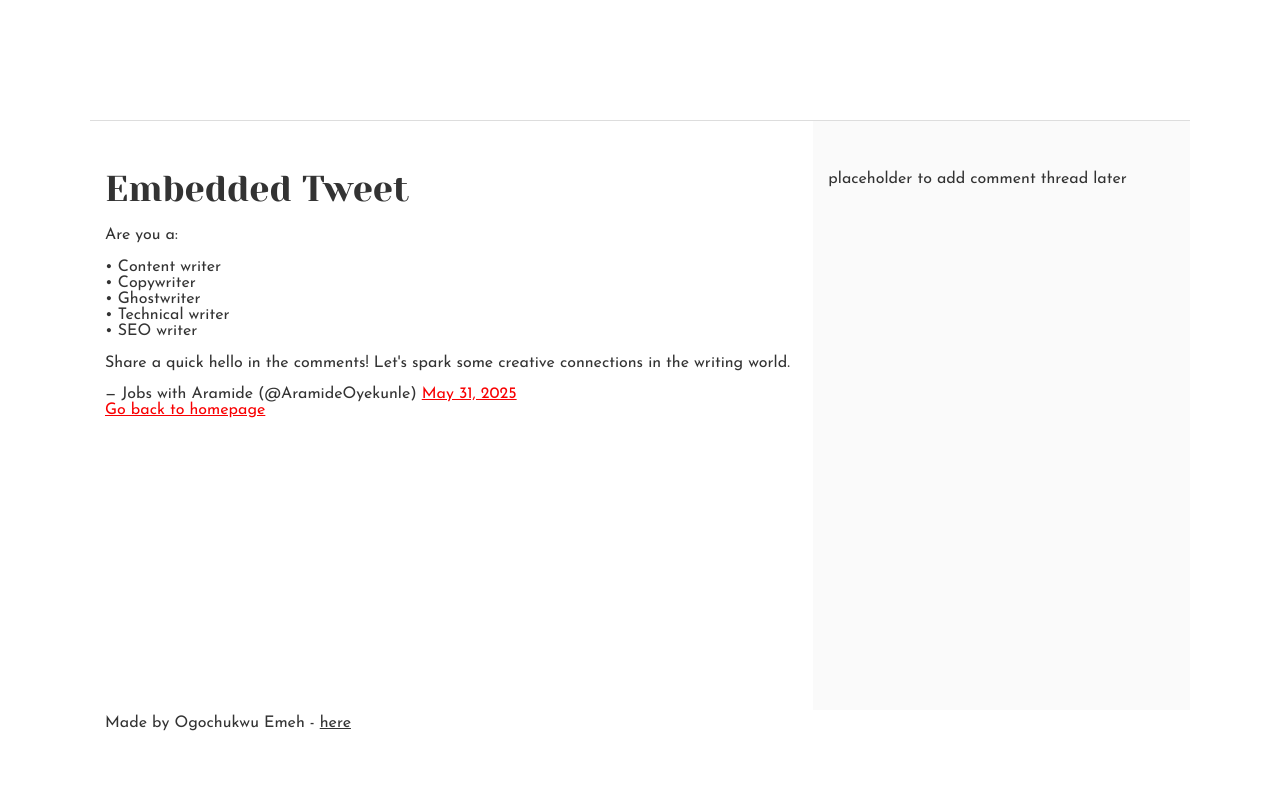
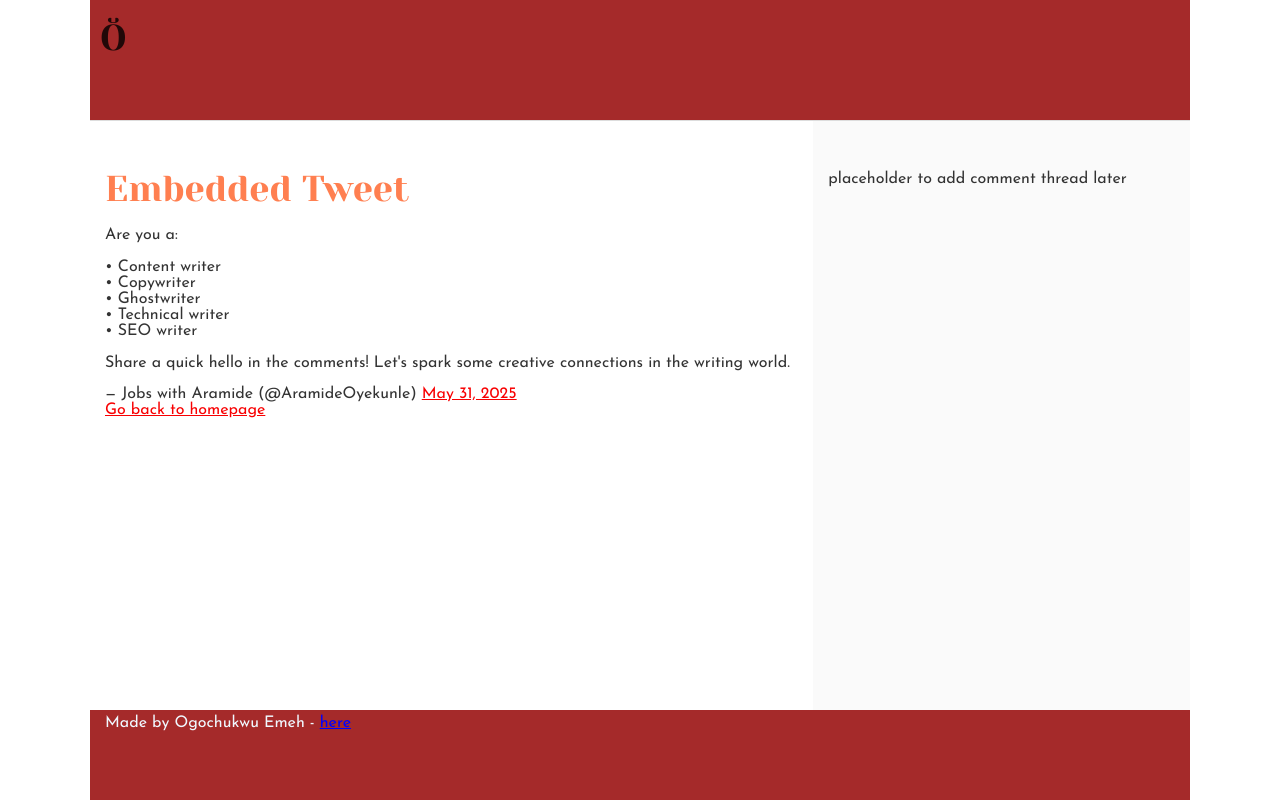
Before and after one commit to Ogo43/alx_html_css, a plain HTML site: page css_basic/tweets.html in a window 1280 px wide. Drawn offline with Linux system fonts and the light colour scheme.

Commit message:
Add logo and styling to the article tag

```diff
--- a/css_basic/styles.css
+++ b/css_basic/styles.css
@@ -18,3 +18,31 @@ aside{
     flex: 1;
     overflow-y: auto;
 }
+
+header{
+    background-color: brown;
+}
+
+footer{
+    background-color: brown;
+    color: aliceblue;
+}
+
+footer p a{
+    color: blue;
+    text-decoration: underline;
+}
+
+article > a > img {
+    background-color: rgb(213, 112, 216);
+}
+
+article > h1 {
+    color: coral;
+}
+
+ul .logo{
+    width: 100px;
+    height: 100px;
+    padding: 10px;
+}
--- a/css_basic/tweets.html
+++ b/css_basic/tweets.html
@@ -10,6 +10,7 @@
   <body>
     <header>
       <ul>
+        <li class="logo">&#334;</li>
         <li><a href=""></a></li>
         <li><a href=""></a></li>
       </ul>
```
Also changed, not shown: css_basic/index.html (+5 -4 lines).
